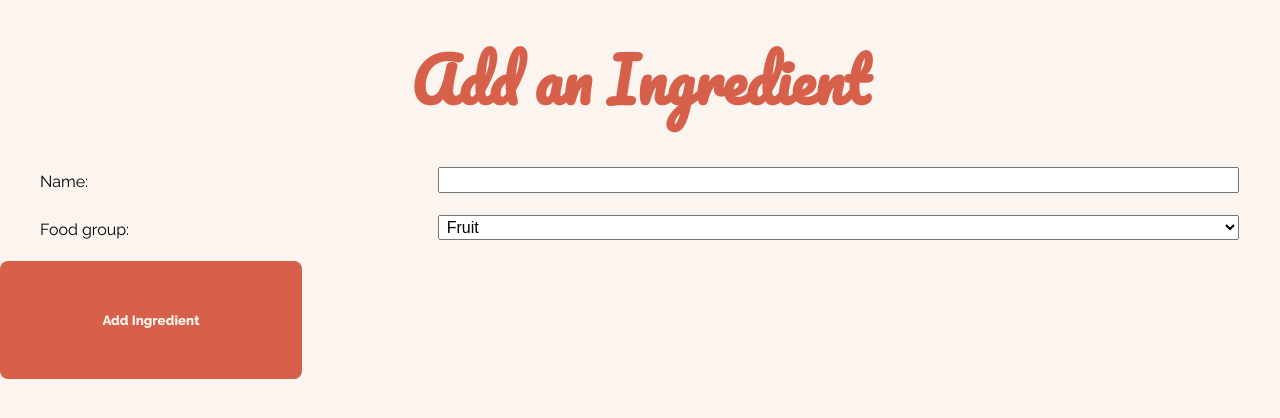
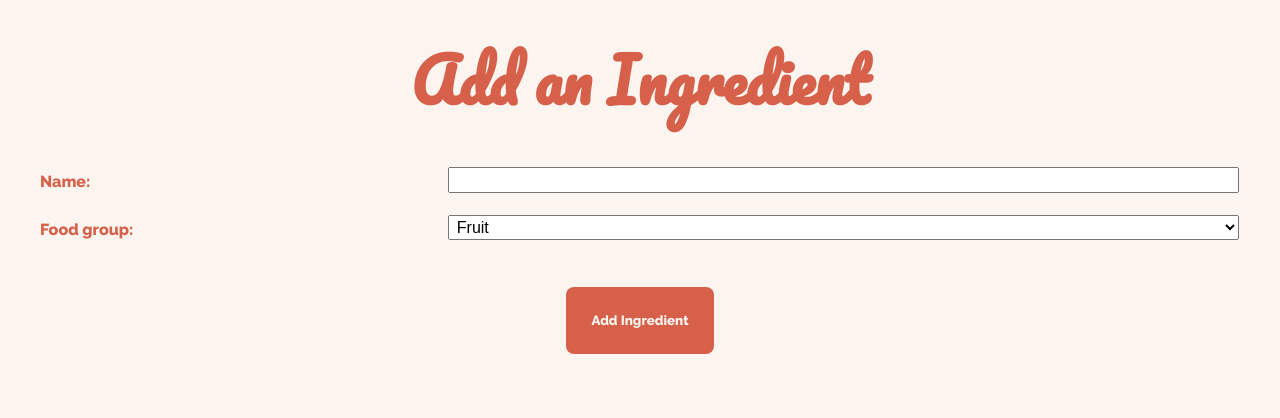
Before and after one commit to brooklinlee/recipe-organizer, a Django app: page /ingredients/create/ in a window 1280 px wide. Shown: the part 60-478 px from the top of the page. Run offline with Django 4.2, Linux system fonts and the light colour scheme; the visitor is signed in with stand-in values (Sample User, id 1).

Commit message:
add styling to forms

```diff
--- a/main_app/static/css/base.css
+++ b/main_app/static/css/base.css
@@ -32,12 +32,28 @@ body {
 button {
   font-family:'Raleway', sans-serif;
   font-weight: 800;
-  padding: 4% 8%;
+  padding: 2%;
+  text-align: center;
   background-color: var(--primary);
   color: var(--background);
   border-radius: 8px;
   border: none;
 }
+
+.btn-div {
+  display: flex;
+  justify-content: center;
+  margin: 2% 0;
+}
+
+label {
+  color: var(--primary);
+  font-weight: 800;
+}
+
+/* input {
+  margin-bottom: 10%;
+} */
 
 h1, h3 { margin: 7px 0px 14px 0px; }
 
@@ -45,26 +61,7 @@ h1 {
   font-family: 'Pacifico', cursive;
 }
 
-/* h3 {
-  font-size: 20px;
-  font-weight: 500;
-} */
-
-/* h4 {
-  font-size: 15px;
-  font-weight: 500;
-  margin-bottom: 2px;
-} */
-
-/* h5 {
-  font-size: 12px;
-  font-weight: 500;
-} */
-
 p {
-  /* margin: 0; */
-  /* width: 100%; */
-  /* font-size: 16px; */
   line-height: 28px;
 }
 
--- a/main_app/static/css/form.css
+++ b/main_app/static/css/form.css
@@ -1,10 +1,3 @@
-/* .form-container {
-  display: flex;
-  flex-direction: column;
-  align-items: center;
-  width: 100%;
-} */
-
 h1 {
   color: var(--primary);
   font-size: 60px;
@@ -40,8 +33,3 @@ td > textarea {
   height: calc(4 * var(--font-l) + 8px);
   font-family: inherit;
 }
-
-.btn {
-  align-self: flex-end;
-  margin-right: 40px;
-}
--- a/main_app/templates/home.html
+++ b/main_app/templates/home.html
@@ -34,7 +34,7 @@
         {% csrf_token %}
         {{ form.as_p }}
         <input type="hidden" name="next" value="{{ next }}">
-        <button type="submit">Login</button>
+        <button>Login</button>
       </form>
     {% endif %}
     </div>
--- a/main_app/templates/main_app/ingredient_form.html
+++ b/main_app/templates/main_app/ingredient_form.html
@@ -2,11 +2,7 @@
 {% load static %}
 
 {% block head %}
-<link
-  rel="stylesheet"
-  type='text/css'
-  href="{% static 'css/form.css'%}"
->
+<link rel="stylesheet" type="text/css" href="{% static 'css/form.css' %}"/>
 {% endblock %}
 
 {% block content %}
@@ -21,6 +17,8 @@
   <table>
     {{ form.as_table }}
   </table>
+  <div class="btn-div">
   <button type="submit">Add Ingredient</button>
+  </div>
 </form>
 {% endblock %}
--- a/main_app/templates/main_app/recipe_form.html
+++ b/main_app/templates/main_app/recipe_form.html
@@ -22,7 +22,9 @@
   <table>
     {{ form.as_table }}
   </table>
-  <button type="submit">Create Recipe</button>
+  <div class="btn-div">
+    <button type="submit">Create Recipe</button>
+  </div>
 </form>
 </main>
 
```
